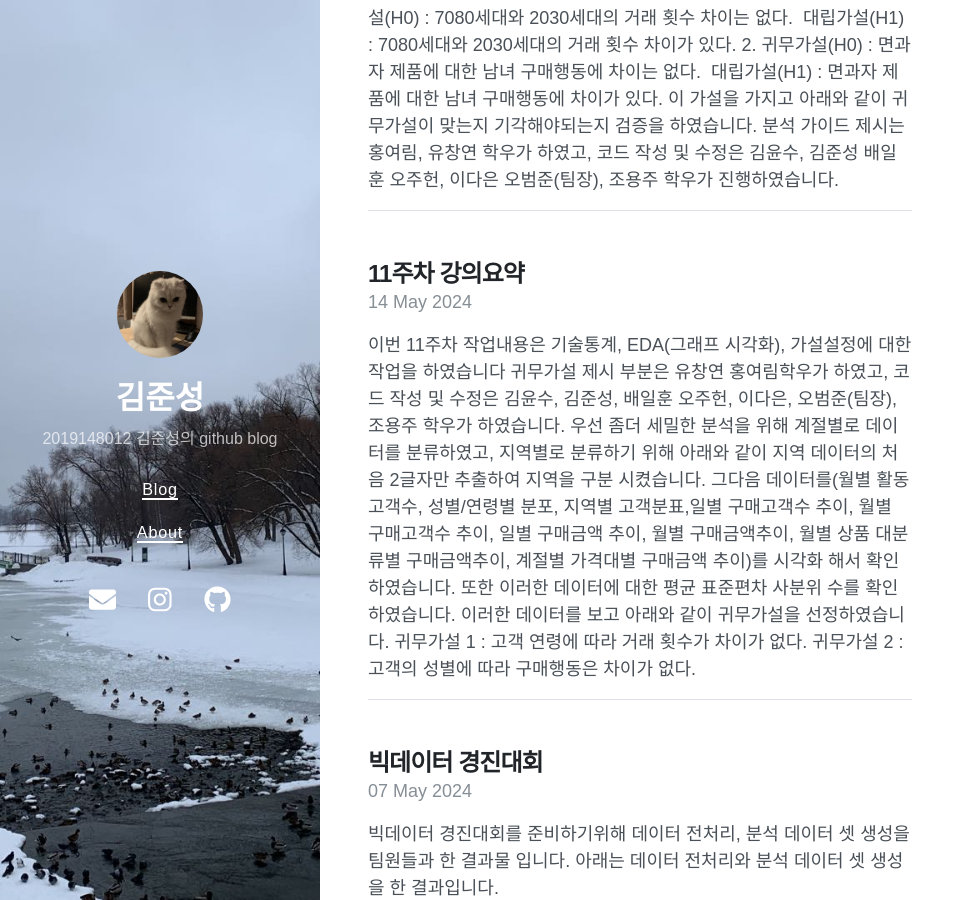
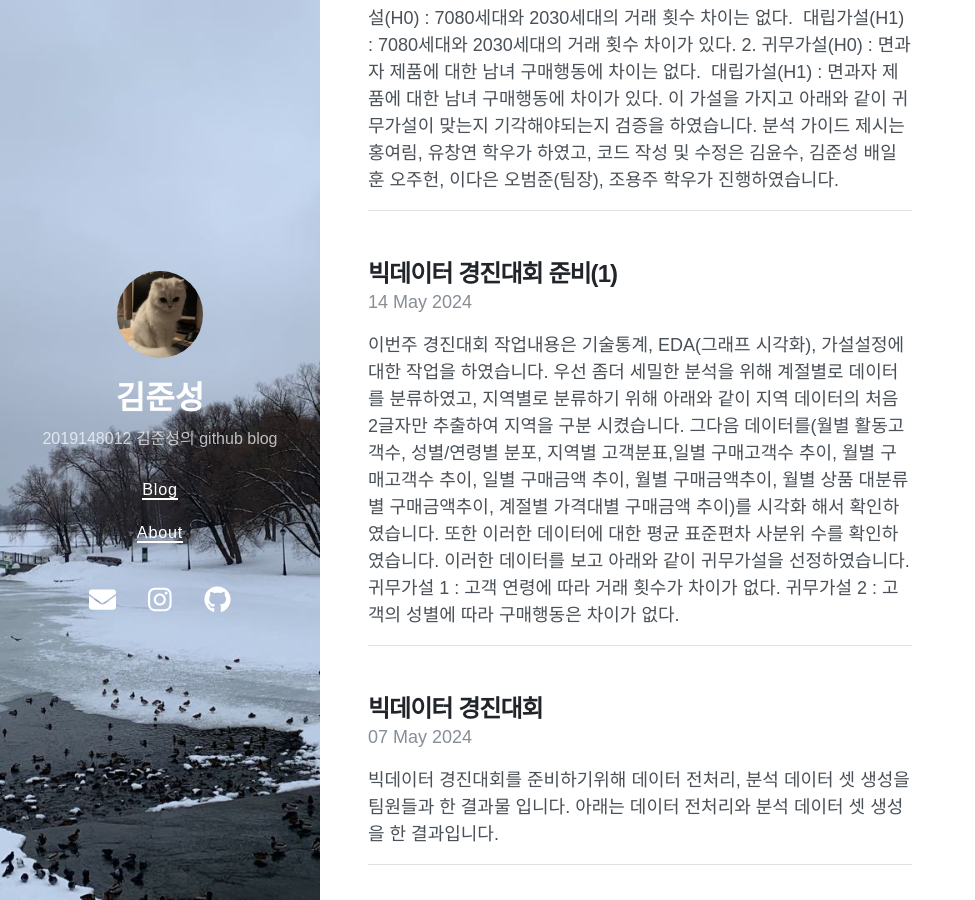
Before and after one commit to j-s-eee/j-s-eee, a Jekyll site: the page built from index.html, in a window 1280 px wide and 900 px high, scrolled down 582 px. Shown: the whole window, without its empty margins (0-975 px from the left). Built offline with Jekyll 4.4.1, drawn with Linux system fonts in a browser that asks for light colours; nearby versions of some CDN libraries; the list of posts is cut into pages by our own code.

Commit message:
Update 2024-05-14-11weeks.md

```diff
--- a/_posts/2024-05-14-11weeks.md
+++ b/_posts/2024-05-14-11weeks.md
@@ -1,14 +1,14 @@
 ---
 layout: post
-title: 11주차 강의요약
+title: 빅데이터 경진대회 준비(1)
 date: 2024-05-14 23:18 +0800
 last_modified_at: 2024-05-18 01:08:25 +0800
-tags: [빅데이터융합기술]
+tags: [빅데이터경진대회]
 toc:  true
 ---
 
 
-이번 11주차 작업내용은 기술통계, EDA(그래프 시각화), 가설설정에 대한 작업을 하였습니다 귀무가설 제시 부분은 유창연 홍여림학우가 하였고, 코드 작성 및 수정은 김윤수, 김준성, 배일훈 오주헌, 이다은, 오범준(팀장), 조용주 학우가 하였습니다. 우선 좀더 세밀한 분석을 위해 계절별로 데이터를 분류하였고, 지역별로 분류하기 위해 아래와 같이 지역 데이터의 처음 2글자만 추출하여 지역을 구분 시켰습니다. 그다음 데이터를(월별 활동고객수, 성별/연령별 분포, 지역별 고객분표,일별 구매고객수 추이, 월별 구매고객수 추이, 일별 구매금액 추이, 월별 구매금액추이, 월별 상품 대분류별 구매금액추이, 계절별 가격대별 구매금액 추이)를 시각화 해서 확인하였습니다. 또한 이러한 데이터에 대한 평균 표준편차 사분위 수를  확인하였습니다. 이러한 데이터를 보고 아래와 같이 귀무가설을 선정하였습니다.\
+이번주 경진대회 작업내용은 기술통계, EDA(그래프 시각화), 가설설정에 대한 작업을 하였습니다. 우선 좀더 세밀한 분석을 위해 계절별로 데이터를 분류하였고, 지역별로 분류하기 위해 아래와 같이 지역 데이터의 처음 2글자만 추출하여 지역을 구분 시켰습니다. 그다음 데이터를(월별 활동고객수, 성별/연령별 분포, 지역별 고객분표,일별 구매고객수 추이, 월별 구매고객수 추이, 일별 구매금액 추이, 월별 구매금액추이, 월별 상품 대분류별 구매금액추이, 계절별 가격대별 구매금액 추이)를 시각화 해서 확인하였습니다. 또한 이러한 데이터에 대한 평균 표준편차 사분위 수를  확인하였습니다. 이러한 데이터를 보고 아래와 같이 귀무가설을 선정하였습니다.\
 귀무가설 1 : 고객 연령에 따라 거래 횟수가 차이가 없다.\
 귀무가설 2 : 고객의 성별에 따라 구매행동은 차이가 없다.\
 <br/>
```
